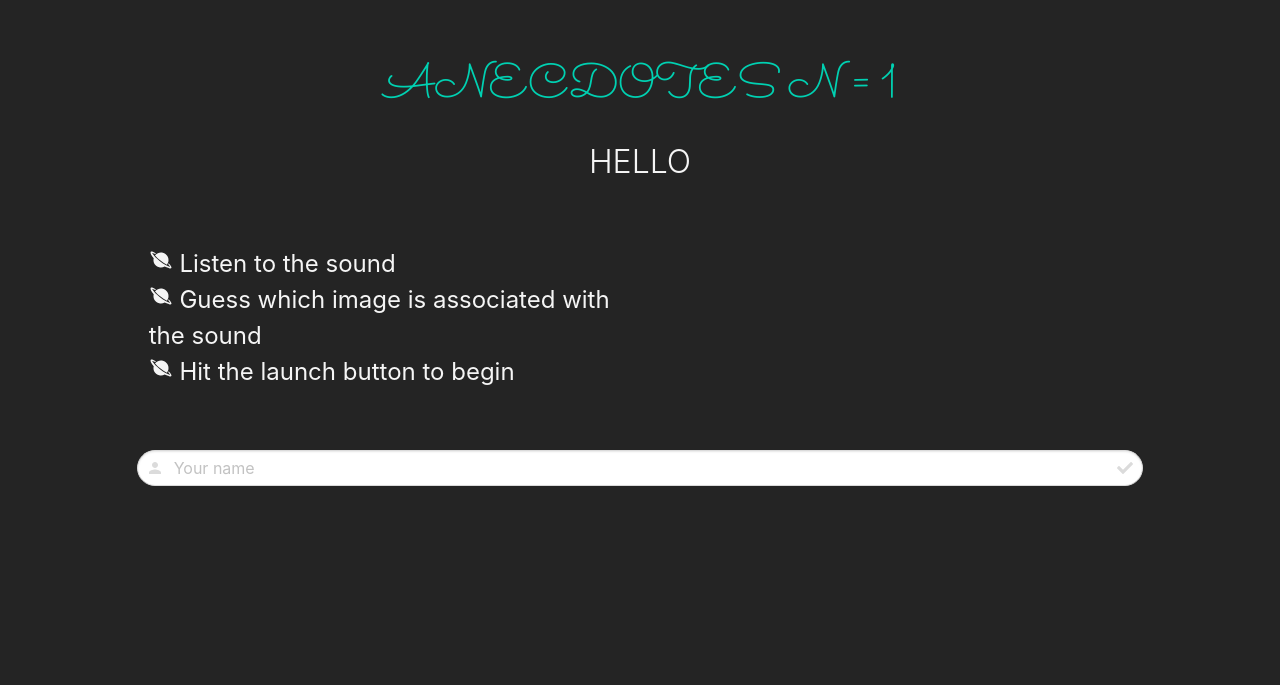
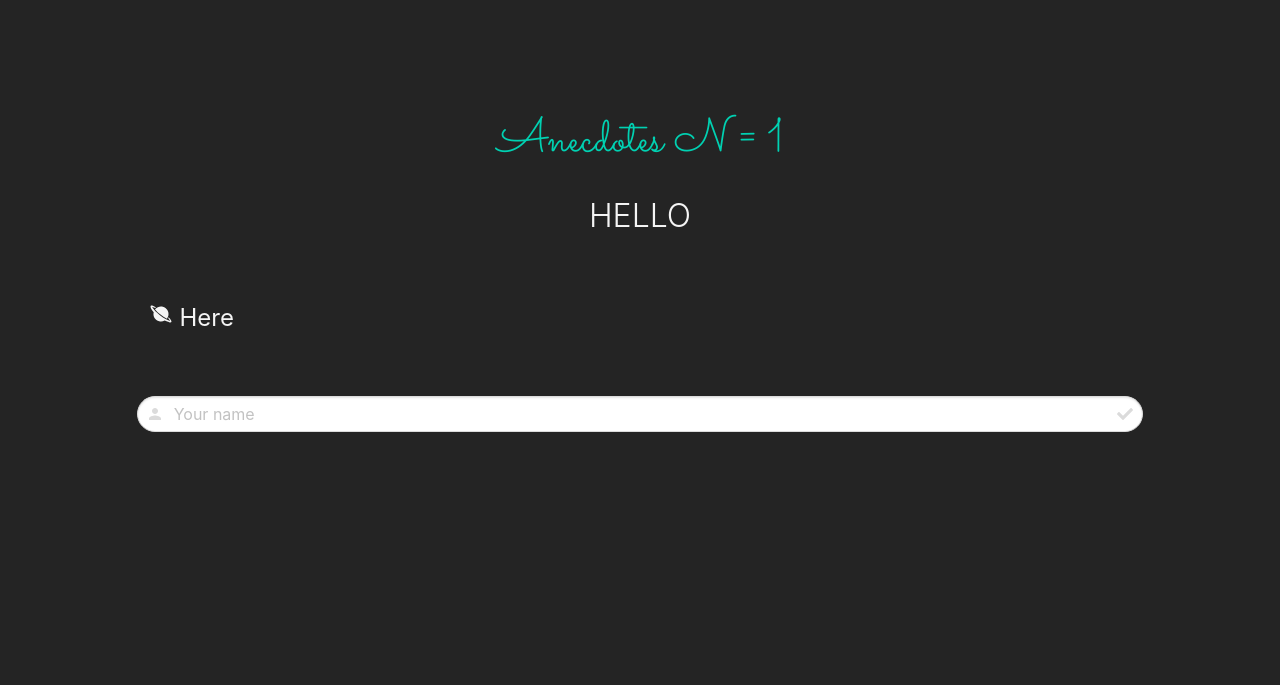
Before and after one commit to timwelsh/anecdotes1, a plain HTML site: page index.html in a window 1280 px wide. Shown: the part 115-812 px from the top of the page. Drawn offline with nearby package versions, Linux system fonts and the light colour scheme; files whose address does not match are found by name.

Commit message:
Update index.html

```diff
--- a/index.html
+++ b/index.html
@@ -15,7 +15,7 @@
             <div class="hero-body columns">
                 <div class="column"></div>
                 <div class="container column is-three-quarters">
-                    <h1 class="title has-text-primary is-size-1 has-text-centered is-uppercase has-text-weight-normal">
+                    <h1 class="title has-text-primary is-size-1 has-text-centered has-text-weight-normal">
                         Anecdotes N = 1
                     </h1>
                     <!-- <h2 class="subtitle has-text-primary is-size-2 has-text-centered is-uppercase has-text-weight-light">
@@ -26,9 +26,7 @@
                     </p>
                     <br><br>
                     <ul class="column is-half">
-                        <li class="is-size-4 has-text-light"><ion-icon name="planet"></ion-icon> Listen to the sound</li>
-                        <li class="is-size-4 has-text-light"><ion-icon name="planet"></ion-icon> Guess which image is associated with the sound</li>
-                        <li class="is-size-4 has-text-light"><ion-icon name="planet"></ion-icon> Hit the launch button to begin</li>
+                        <li class="is-size-4 has-text-light"><ion-icon name="planet"></ion-icon> Here</li>
                     </ul>
                     <br><br>
                     <div id="login">
```
